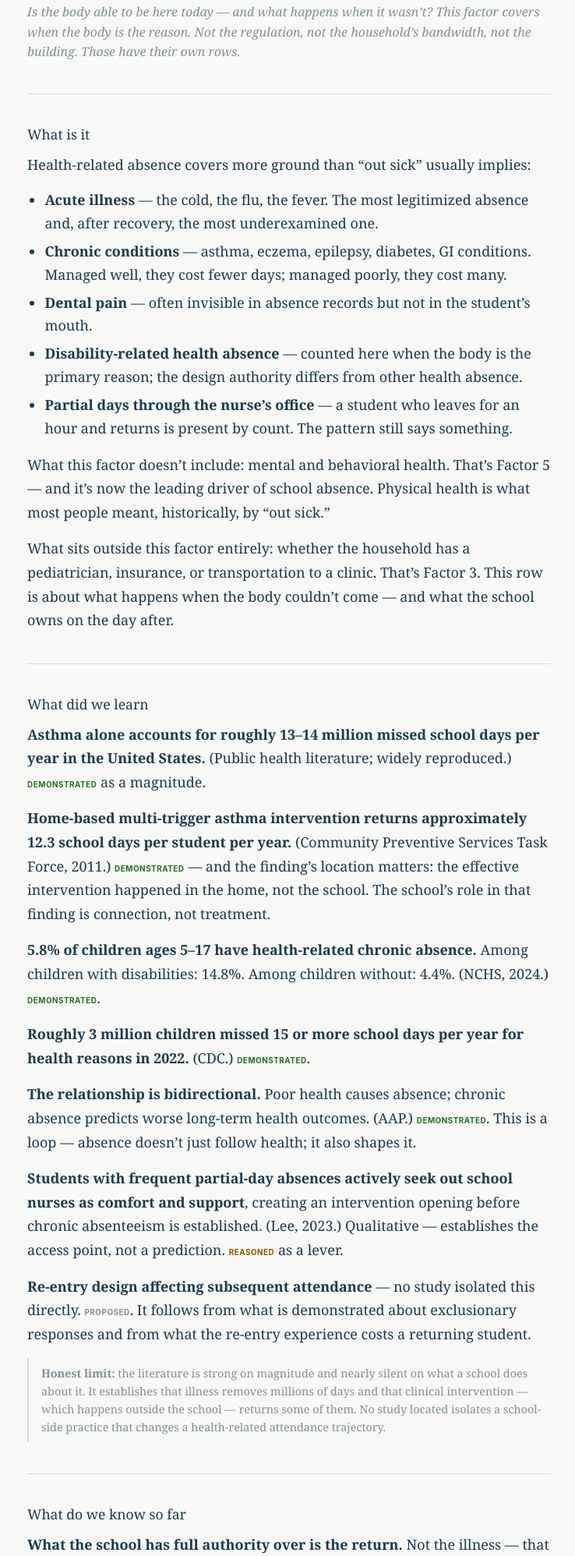
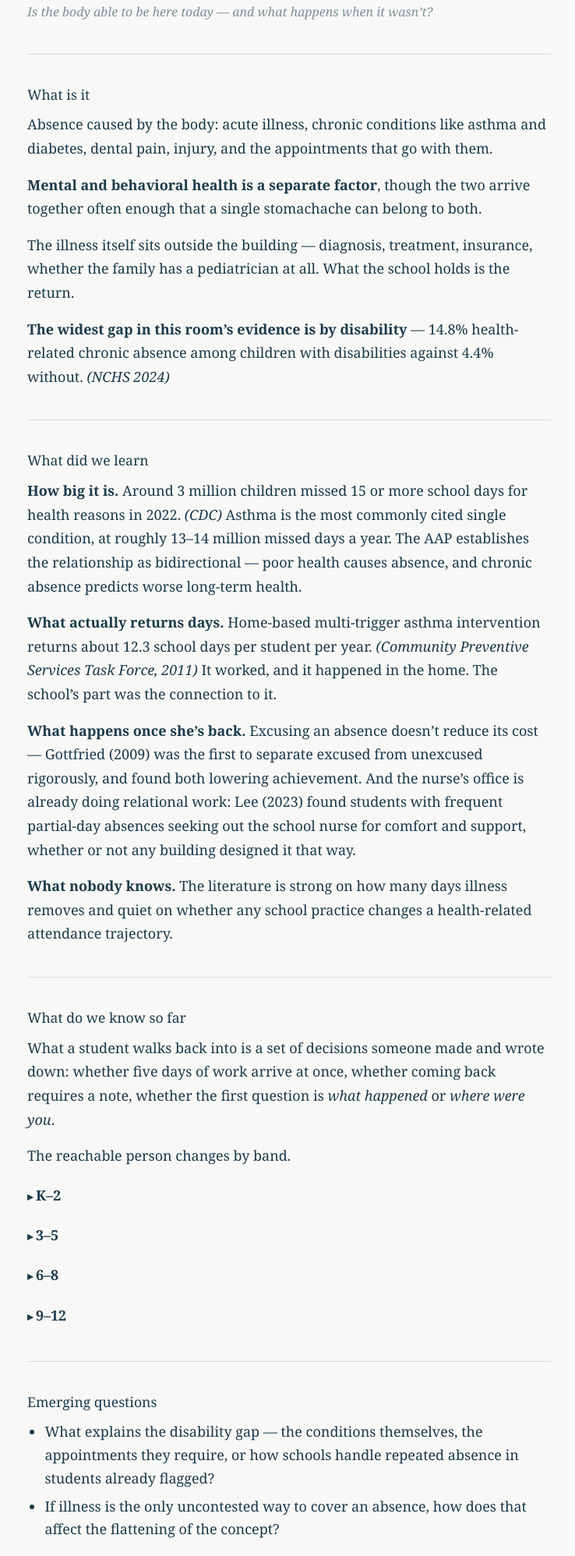
Before and after one commit to PenelopeMudd/HecKte, a plain HTML site: page schoolhouse/attendance/physical-health.html in a window 1280 px wide. Shown: the part 167-2163 px from the top of the page at 78% size, without its empty margins (269-1007 px from the left). Drawn offline with Linux system fonts and the light colour scheme.

Commit message:
physical-health.html: rebuild from updated vault template, drop unsupported inference

```diff
--- a/schoolhouse/attendance/physical-health.html
+++ b/schoolhouse/attendance/physical-health.html
@@ -5,93 +5,87 @@
 <meta name="viewport" content="width=device-width,initial-scale=1">
 <meta name="color-scheme" content="light dark">
 <title>Physical Health — Attendance — SchoolHouse</title>
-<link rel="stylesheet" href="factor.css?v=20260806">
+<link rel="stylesheet" href="factor.css?v=20260807">
+<style>
+details{margin:.8rem 0}
+details>summary{cursor:pointer;font-weight:600;list-style:none;padding:.25rem 0}
+details>summary::-webkit-details-marker{display:none}
+details>summary::before{content:'▸ ';font-size:.8em}
+details[open]>summary::before{content:'▾ '}
+details>p{padding-left:1.2rem;margin-top:.5rem}
+</style>
 </head>
 <body>
 <nav class="strand-nav"><a href="../">SchoolHouse</a> &rsaquo; <a href="../attendance.html">Attendance</a> &rsaquo; Physical Health</nav>
 
 <span class="section-label">Factor 1 of 9 &middot; Barriers</span>
 <h1>Physical Health</h1>
-<p class="summary">Is the body able to be here today &mdash; and what happens when it wasn&rsquo;t? This factor covers when the body is the reason. Not the regulation, not the household&rsquo;s bandwidth, not the building. Those have their own rows.</p>
+<p class="summary">Is the body able to be here today &mdash; and what happens when it wasn&rsquo;t?</p>
 
 <hr>
 
 <h2>What is it</h2>
 
-<p>Health-related absence covers more ground than &ldquo;out sick&rdquo; usually implies:</p>
+<p>Absence caused by the body: acute illness, chronic conditions like asthma and diabetes, dental pain, injury, and the appointments that go with them.</p>
 
-<ul>
-<li><strong>Acute illness</strong> &mdash; the cold, the flu, the fever. The most legitimized absence and, after recovery, the most underexamined one.</li>
-<li><strong>Chronic conditions</strong> &mdash; asthma, eczema, epilepsy, diabetes, GI conditions. Managed well, they cost fewer days; managed poorly, they cost many.</li>
-<li><strong>Dental pain</strong> &mdash; often invisible in absence records but not in the student&rsquo;s mouth.</li>
-<li><strong>Disability-related health absence</strong> &mdash; counted here when the body is the primary reason; the design authority differs from other health absence.</li>
-<li><strong>Partial days through the nurse&rsquo;s office</strong> &mdash; a student who leaves for an hour and returns is present by count. The pattern still says something.</li>
-</ul>
+<p><strong>Mental and behavioral health is a separate factor</strong>, though the two arrive together often enough that a single stomachache can belong to both.</p>
 
-<p>What this factor doesn&rsquo;t include: mental and behavioral health. That&rsquo;s Factor 5 &mdash; and it&rsquo;s now the leading driver of school absence. Physical health is what most people meant, historically, by &ldquo;out sick.&rdquo;</p>
+<p>The illness itself sits outside the building &mdash; diagnosis, treatment, insurance, whether the family has a pediatrician at all. What the school holds is the return.</p>
 
-<p>What sits outside this factor entirely: whether the household has a pediatrician, insurance, or transportation to a clinic. That&rsquo;s Factor 3. This row is about what happens when the body couldn&rsquo;t come &mdash; and what the school owns on the day after.</p>
+<p><strong>The widest gap in this room&rsquo;s evidence is by disability</strong> &mdash; 14.8% health-related chronic absence among children with disabilities against 4.4% without. <em>(NCHS 2024)</em></p>
 
 <hr>
 
 <h2>What did we learn</h2>
 
-<p><strong>Asthma alone accounts for roughly 13&ndash;14 million missed school days per year in the United States.</strong> (Public health literature; widely reproduced.) <span class="label-d">Demonstrated</span> as a magnitude.</p>
+<p><strong>How big it is.</strong> Around 3 million children missed 15 or more school days for health reasons in 2022. <em>(CDC)</em> Asthma is the most commonly cited single condition, at roughly 13&ndash;14 million missed days a year. The AAP establishes the relationship as bidirectional &mdash; poor health causes absence, and chronic absence predicts worse long-term health.</p>
 
-<p><strong>Home-based multi-trigger asthma intervention returns approximately 12.3 school days per student per year.</strong> (Community Preventive Services Task Force, 2011.) <span class="label-d">Demonstrated</span> &mdash; and the finding&rsquo;s location matters: the effective intervention happened in the home, not the school. The school&rsquo;s role in that finding is connection, not treatment.</p>
+<p><strong>What actually returns days.</strong> Home-based multi-trigger asthma intervention returns about 12.3 school days per student per year. <em>(Community Preventive Services Task Force, 2011)</em> It worked, and it happened in the home. The school&rsquo;s part was the connection to it.</p>
 
-<p><strong>5.8% of children ages 5&ndash;17 have health-related chronic absence.</strong> Among children with disabilities: 14.8%. Among children without: 4.4%. (NCHS, 2024.) <span class="label-d">Demonstrated</span>.</p>
+<p><strong>What happens once she&rsquo;s back.</strong> Excusing an absence doesn&rsquo;t reduce its cost &mdash; Gottfried (2009) was the first to separate excused from unexcused rigorously, and found both lowering achievement. And the nurse&rsquo;s office is already doing relational work: Lee (2023) found students with frequent partial-day absences seeking out the school nurse for comfort and support, whether or not any building designed it that way.</p>
 
-<p><strong>Roughly 3 million children missed 15 or more school days per year for health reasons in 2022.</strong> (CDC.) <span class="label-d">Demonstrated</span>.</p>
-
-<p><strong>The relationship is bidirectional.</strong> Poor health causes absence; chronic absence predicts worse long-term health outcomes. (AAP.) <span class="label-d">Demonstrated</span>. This is a loop &mdash; absence doesn&rsquo;t just follow health; it also shapes it.</p>
-
-<p><strong>Students with frequent partial-day absences actively seek out school nurses as comfort and support</strong>, creating an intervention opening before chronic absenteeism is established. (Lee, 2023.) Qualitative &mdash; establishes the access point, not a prediction. <span class="label-r">Reasoned</span> as a lever.</p>
-
-<p><strong>Re-entry design affecting subsequent attendance</strong> &mdash; no study isolated this directly. <span class="label-p">Proposed</span>. It follows from what is demonstrated about exclusionary responses and from what the re-entry experience costs a returning student.</p>
-
-<div class="honest-limit"><strong>Honest limit:</strong> the literature is strong on magnitude and nearly silent on what a school does about it. It establishes that illness removes millions of days and that clinical intervention &mdash; which happens outside the school &mdash; returns some of them. No study located isolates a school-side practice that changes a health-related attendance trajectory.</div>
+<p><strong>What nobody knows.</strong> The literature is strong on how many days illness removes and quiet on whether any school practice changes a health-related attendance trajectory.</p>
 
 <hr>
 
 <h2>What do we know so far</h2>
 
-<p><strong>What the school has full authority over is the return.</strong> Not the illness &mdash; that happened. Whether the pile waiting for a returning student is climbable. Whether the person who asks about those days wants a justification or wants to know what happened. &ldquo;What happened&rdquo; opens a channel that &ldquo;why weren&rsquo;t you here&rdquo; closes.</p>
+<p>What a student walks back into is a set of decisions someone made and wrote down: whether five days of work arrive at once, whether coming back requires a note, whether the first question is <em>what happened</em> or <em>where were you</em>.</p>
 
-<p>The school&rsquo;s standard response to illness-related absence &mdash; the note demanded, the missed work sent home in a stack &mdash; is built for the machinery of defiance, not for a lapsed agreement that nobody chose. A student who comes back to a demand for justification learns that returning costs something. Absence then generates its own next absence without anyone intending it.</p>
+<p>The reachable person changes by band.</p>
 
-<p><strong>K&ndash;2.</strong> The household holds every call. A six-year-old doesn&rsquo;t assess their own symptoms or decide whether today is a stay-home day. That decision happens at 6:45 in the morning with incomplete information and often a work shift attached. A caregiver with one non-summoning contact at the school has somewhere to ask <em>is this a stay-home?</em> A caregiver whose only contact is a day-count letter doesn&rsquo;t.</p>
+<details>
+<summary>K&ndash;2</summary>
+<p>The caregiver decides everything: whether today is a stay-home day, whether the appointment gets made. A caregiver with one non-summoning contact at the school has somewhere to ask. One whose only contact is a letter counting days does not.</p>
+</details>
 
-<p><strong>3&ndash;5.</strong> Stomachaches and headaches are frequently both &mdash; a genuine physical sensation with a school-shaped trigger underneath it. Sorting them isn&rsquo;t the school&rsquo;s job. What it owns is whether the nurse&rsquo;s office is a place a student can go without it becoming an event. Lee (2023) found the office already functions as a relational access point in schools that didn&rsquo;t design it that way. Whether that&rsquo;s intentional is an open question.</p>
+<details>
+<summary>3&ndash;5</summary>
+<p>The child starts producing symptoms, and many are genuinely both real and school-triggered. Sorting them isn&rsquo;t possible and isn&rsquo;t the job. What the building controls is whether the nurse&rsquo;s office can be visited without it becoming an event.</p>
+</details>
 
-<p><strong>6&ndash;8.</strong> The student begins managing their own condition &mdash; and managing it in front of peers. An inhaler used in a hallway. A device that beeps. A bathroom pass that comes too often. The redesign question is whether the building&rsquo;s routines make a condition manageable without publicity.</p>
+<details>
+<summary>6&ndash;8</summary>
+<p>The student begins managing their own body in front of peers. An inhaler in a hallway, a pass that comes too often. Concealment and use both happen, often in the same student.</p>
+</details>
+
+<details>
+<summary>9&ndash;12</summary>
+<p>Illness becomes the reason offered more often than the reason operating, because it&rsquo;s the one the system accepts. Reading that as deception misses what it is.</p>
+</details>
 
 <hr>
 
 <h2>Emerging questions</h2>
 
 <ul>
-<li>Does reducing the school&rsquo;s own cost of attending &mdash; lighter re-entry loads, partial-day credit, a nurse&rsquo;s office that doesn&rsquo;t produce an event &mdash; change attendance patterns after health-related absence?</li>
-<li>When the school nurse functions as a relational access point, does intentionality change the outcome &mdash; or is the access point effective regardless of whether it was designed?</li>
-<li>The bidirectionality finding (AAP) means absence worsens health, which increases absence. At what point in that loop does a school-based intervention become possible?</li>
+<li>What explains the disability gap &mdash; the conditions themselves, the appointments they require, or how schools handle repeated absence in students already flagged?</li>
+<li>If illness is the only uncontested way to cover an absence, how does that affect the flattening of the concept?</li>
 </ul>
 
 <hr>
 
-<h2>The boundary</h2>
-
-<div class="boundary-box">
-<p>You cannot make a sick child well, and you should not try to make a sick child come. That absence was correct.</p>
-<p>What you own is the day after. Whether returning costs anything. Whether the pile waiting for her is climbable. Whether the person who asks about it wants an explanation or wants to know what happened.</p>
-<p class="boundary-note">Where the school&rsquo;s design authority is thinnest, its authority over the re-entry is total. That is a small claim and an entirely keepable one.</p>
-</div>
-
-<hr>
-
-<p style="font-family:-apple-system,Arial,sans-serif;font-size:.88rem;"><a href="resource-room.html">&rarr; Resource room</a></p>
-
-<span class="section-label">Connected</span>
-<p class="connected-links"><a href="../attendance.html">Attendance &mdash; start here</a> &middot; <a href="restorative-practices-basics.html">Restorative Practices</a> &middot; <a href="what-this-room-assumes.html">What This Room Assumes</a> &middot; <a href="mental-behavioral-health.html">Factor 5 &mdash; Mental &amp; Behavioral Health</a> &middot; <a href="basic-needs-economic-stability.html">Factor 3 &mdash; Basic Needs</a> &middot; <a href="relationships-belonging.html">Factor 7 &mdash; Relationships &amp; Belonging</a></p>
+<p style="font-family:-apple-system,Arial,sans-serif;font-size:.88rem;"><a href="resource-room.html">&rarr; Resource room</a> &nbsp;&middot;&nbsp; <a href="restorative-practices-basics.html">Restorative Practices</a> &nbsp;&middot;&nbsp; <a href="what-this-room-assumes.html">What This Room Assumes</a></p>
 
 <footer class="site-footer"><a href="../">SchoolHouse</a> &middot; an unreliable translator</footer>
 
```
